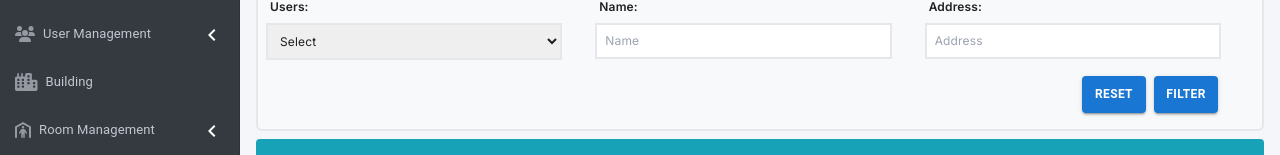
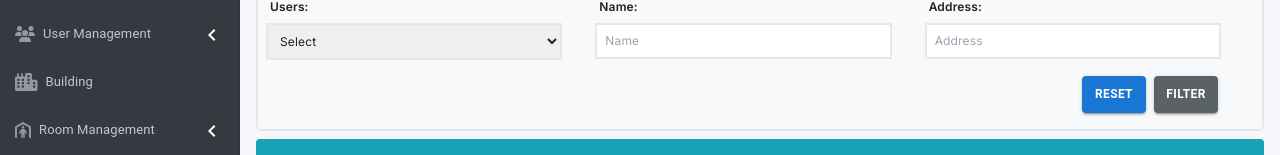
Before and after one commit to Saadgithubit/Home-DTech, a Next.js app: page /building in a window 1280 px wide. Shown: the part 152-307 px from the top of the page. Built offline with nearby package versions, Linux system fonts and the light colour scheme.

Commit message:
button backgroundcolor props add

```diff
--- a/src/app/(user-management)/users/page.tsx
+++ b/src/app/(user-management)/users/page.tsx
@@ -30,7 +30,7 @@ export default function Users() {
         <div className={inter.className}>
             <span className="flex py-2 text-xl items-center justify-between">
                 <h1 className='font-medium'>Users</h1>
-                <ButtonComponent title={'Add User'} />
+                <ButtonComponent title={'Add User'} bgColor={'primary'}/>
             </span>
             <FilterSection />
             <InnerHeader title={'Users List'} />
--- a/src/components/button/index.tsx
+++ b/src/components/button/index.tsx
@@ -2,12 +2,14 @@ import { Box, Button } from "@mui/material";
 
 interface ButtonComponentProps {
     title: string;
+    bgColor: string;
 }
 
-export default function ButtonComponent({ title }: ButtonComponentProps) {
+export default function ButtonComponent({ title , bgColor }: ButtonComponentProps) {
+    const color = '#5A6268'
     return (
-        <Box sx={{ '& button': { p: 1, fontSize: 12, fontWeight: 'bold' } }}>
-            <Button size="small" variant={'contained'} color="primary">
+        <Box sx={{ '& button': { p: 1, fontSize: 12, fontWeight: 'bold' , background: bgColor? bgColor : 'primary'} }}>
+            <Button size="small" variant={'contained'}>
                 {title}
             </Button>
         </Box>
--- a/src/components/filtersection/index.tsx
+++ b/src/components/filtersection/index.tsx
@@ -18,8 +18,8 @@ export default function FilterSection() {
                 <input placeholder="Address" className="border-2 text-xs w-[90%] p-2" />
             </span>
             <span className="w-full justify-end inline-flex pr-9 p-2 my-2 space-x-2">
-                <ButtonComponent title={'Reset'} />
-                <ButtonComponent title={'Filter'} />
+                <ButtonComponent title={'Reset'}  />
+                <ButtonComponent title={'Filter'} bgColor={'#5A6268'} />
             </span>
         </div>
     )
```
